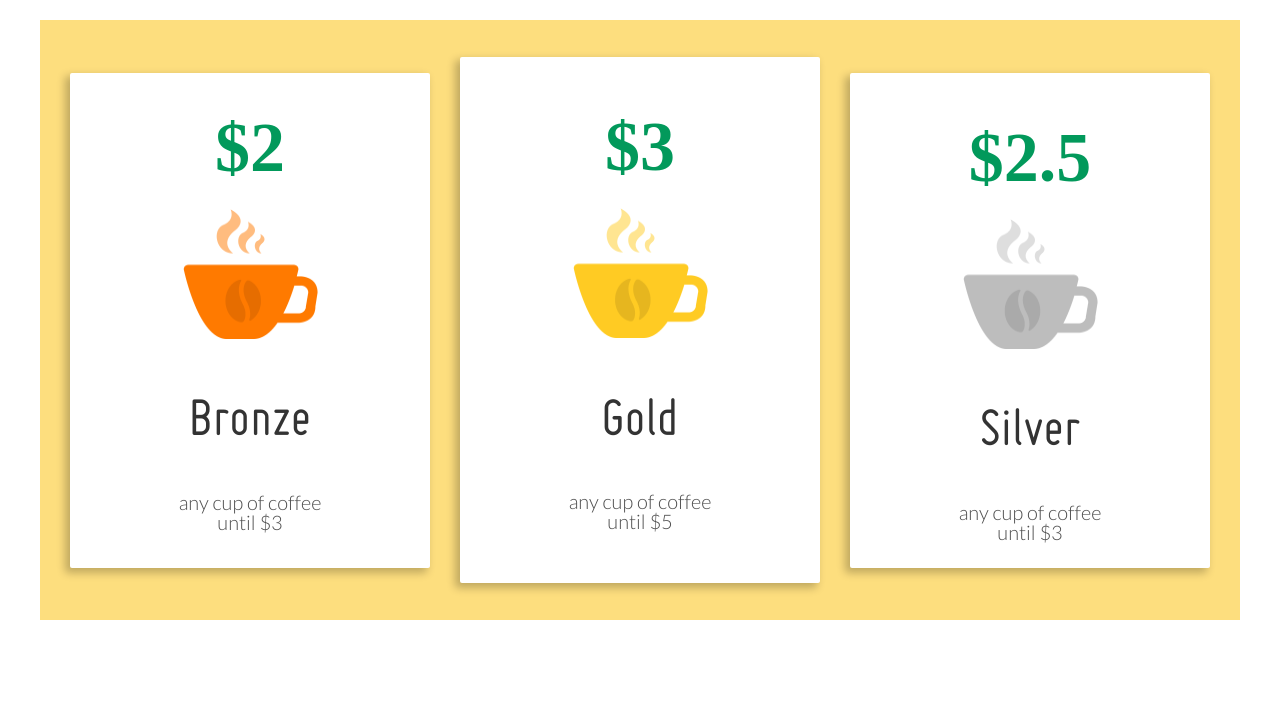
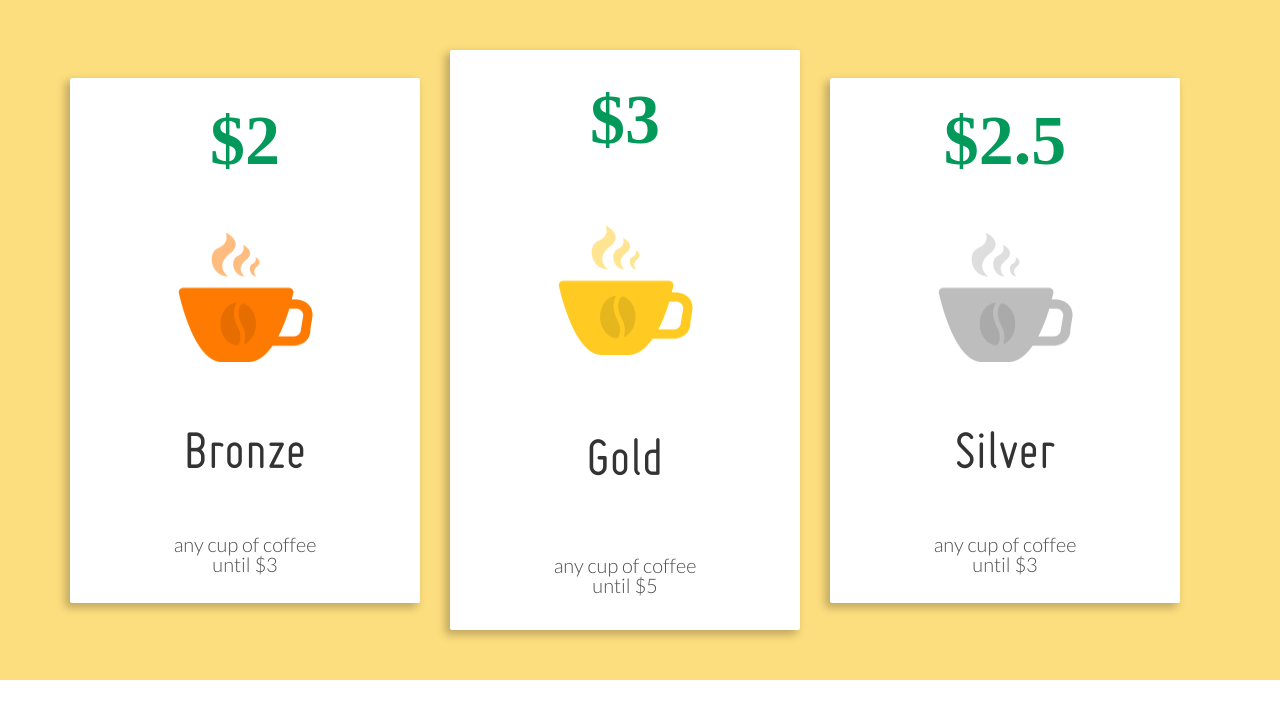
Before and after one commit to kayot88/cup-plans, a plain HTML site: page index.html in a window 1280 px wide. Drawn offline with Linux system fonts and the light colour scheme; a web font is replaced by a local one.

Commit message:
cupReview

```diff
--- a/index.html
+++ b/index.html
@@ -18,28 +18,26 @@
 	<![endif]-->
 </head>
 <body>
-	<div class="ba-container">
-	<div class="ba-row ba-cup">
-		<div class="ba-width-1-3 ba-cup ba-cup__left">
+	<div class="container">
+		<div class="ba-cup ba-cup__left">
 			<span class="ba-cup__buks">$2</span>
 			<a href="#" class="ba-cup__link"><img src="img/cup1.png" alt="" class="ba-cup__img"></a>
 			<h2 class="ba-cup__title">Bronze</h2>
 			<p class="ba-cup__text">any cup of coffee until $3</p>
 		</div>
-		<div class="ba-width-1-3 ba-cup ba-cup__center">
+		<div class="ba-cup ba-cup__center">
 			<span class="ba-cup__buks">$3</span>
 			<a href="#" class="ba-cup__link"><img src="img/cup2.png" alt="" class="ba-cup__img"></a>
 			<h2 class="ba-cup__title">Gold</h2>
 			<p class="ba-cup__text">any cup of coffee until $5</p>
 		</div>
-		<div class="ba-width-1-3 ba-cup ba-cup__right">
+		<div class="ba-cup ba-cup__right">
 			<span class="ba-cup__buks">$2.5</span>
 			<a href="#" class="ba-cup__link"><img src="img/cup3.png" alt="" class="ba-cup__img"></a>
 			<h2 class="ba-cup__title">Silver</h2>
 			<p class="ba-cup__text">any cup of coffee until $3</p>
 		</div>
 	</div>
-	</div>
 
 	<script>document.write('<script src="http://' + (location.host || 'localhost').split(':')[0] + ':35729/livereload.js?snipver=1"></' + 'script>')</script>
 </body>
--- a/sass/main.scss
+++ b/sass/main.scss
@@ -22,43 +22,47 @@
  }
 
 
- .ba-container{
+ .container{
  	background-color: #fdde7e;
- 	height: 600px;
- 	margin: 20px auto;
-
- 	.ba-row{
  	display: flex;
- 		justify-content: space-around;
+ 	justify-content: center;
  	text-align: center;
  	align-items: center;
- 		height: 100%;
+ 	margin: auto;
+ 	flex-wrap: wrap;
+ 	.ba-cup{
 
- 		.ba-cup{
+ 		flex-basis: 360px;
  		border-radius: 2px;
  		background-color: #fff;
  		-webkit-box-shadow: -4px 4px 8px 1px rgba(0,0,0,0.24);
  		-moz-box-shadow: -4px 4px 8px 1px rgba(0,0,0,0.24);
  		box-shadow: -4px 4px 8px 1px rgba(0,0,0,0.24);
- 			// padding: 40px 0;
+ 		margin-right: 30px;
  		&__buks{
- 				display: block;
+ 			// display: block;
  			color: #02995b;
  			font-family: 'miso-bold';
  			font-size: 70px;
  			font-weight: 700;
  			line-height: 70px;
- 				margin-bottom: 26px;
+ 			padding: 0;
+ 			margin: 0;
+ 			// margin-bottom: 26px;
  		}
  		&__img{
  			width: 135px;
  			height: 130px;
+ 			padding: 0;
+ 			margin: 0;
  		}
  		&__title{
  			font-family: 'miso-regular';
  			font-size: 56px;
  			font-weight: 400;
  			line-height: 56px;
+ 			padding: 0;
+ 			margin: 0;
  			color: #333333;
  		}
  		&__text{
@@ -66,26 +70,40 @@ box-shadow: -4px 4px 8px 1px rgba(0,0,0,0.24);
  			font-size: 20px;
  			font-weight: 300;
  			line-height: 20px;
+ 			padding: 0;
+ 			margin: 0;
  			width: 150px;
- 				margin: 0 auto;
+ 			// margin: 0 auto;
  			color: #4e4e4e;
  		}
+ 		&__left{
+ 			display: flex;
+ 			flex-flow: column nowrap;
+ 			justify-content: space-around;
+ 			align-items: center;
+ 			margin-right: 30px ;
+ 			flex-basis: 20%;
+ 			min-height: 525px;
+ 			min-width: 350px;
  		}
- 		.ba-cup__left{
- 			margin-left: 30px ;
- 			margin-right: 30px ;
- 			padding: 40px 0;
- 			height: 495px;
+ 		&__right{
+ 			display: flex;
+ 			flex-flow: column nowrap;
+ 			justify-content: space-around;
+ 			align-items: center;
+ 			flex-basis: 20%;
+ 			min-height: 525px;
+ 			min-width: 350px;
  		}
- 		.ba-cup__right{
- 			margin-left: 30px ;
- 			margin-right: 30px ;
- 			padding: 50px 0;
- 			height: 495px;
- 		}
- 		.ba-cup__center{
- 			padding: 55px 0;
- 			height: 526px;
+ 		&__center{
+ 			display: flex;
+ 			flex-flow: column nowrap;
+ 			justify-content: space-around;
+ 			align-items: center;
+ 			flex-basis: 20%;
+ 			margin: 50px 30px 50px 0;
+ 			min-height: 580px;
+ 			min-width: 350px;
  		}
  	}
  }
```
Also changed, not shown: css/main.css. Lines whose indentation alone changed are shown as unchanged.
